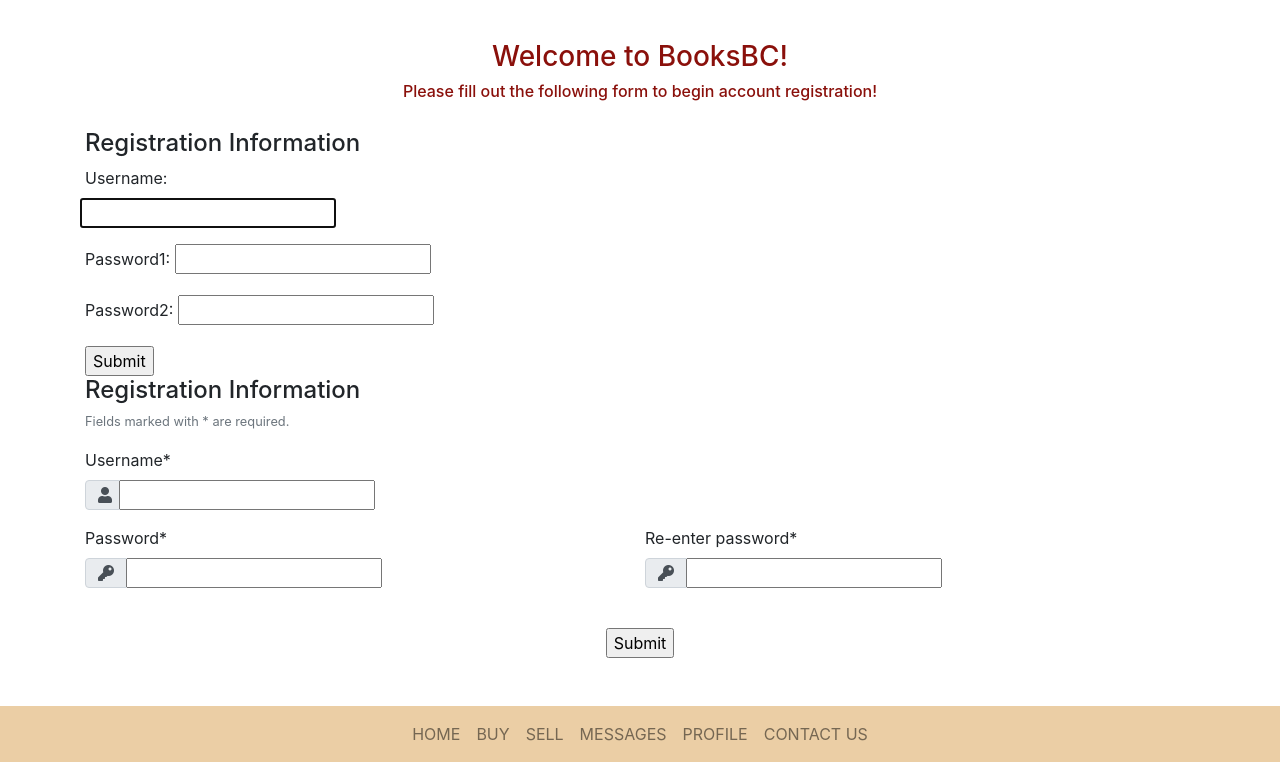
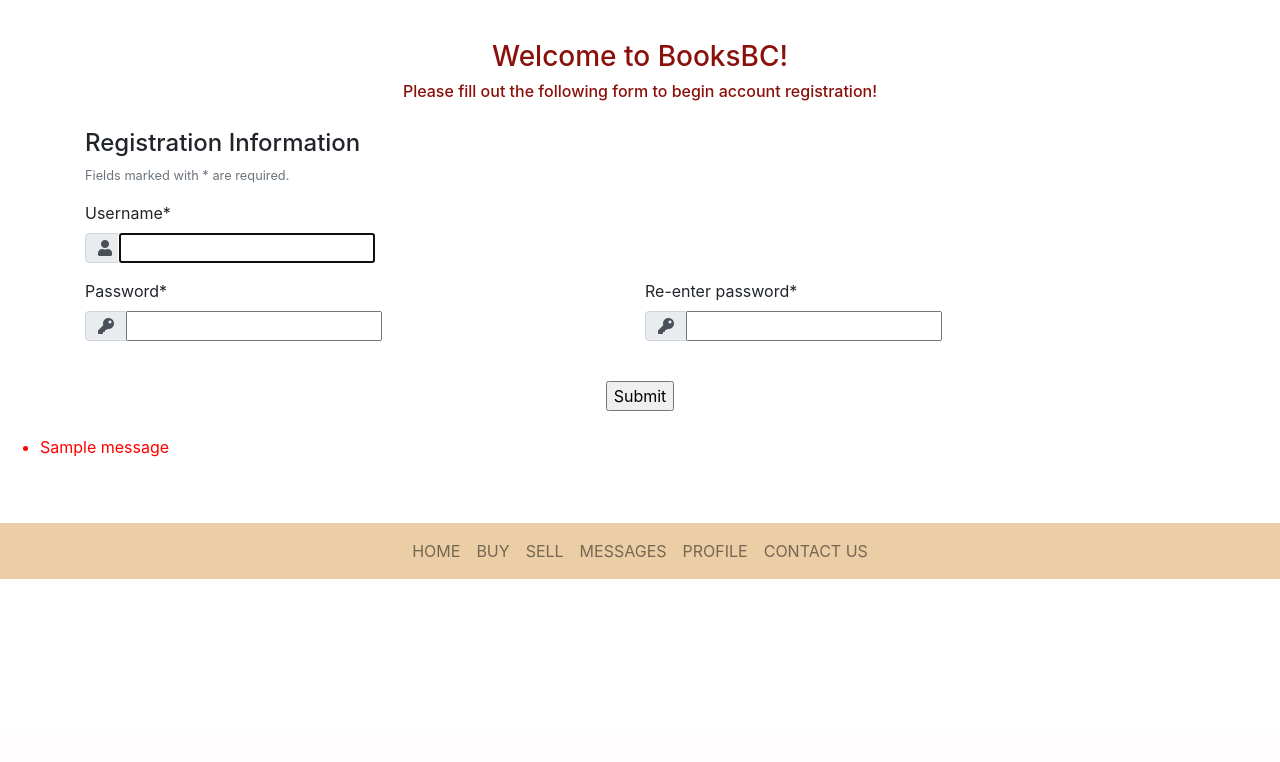
Before and after one commit to DavidReps/BooksBC, a Django app: page /register/ in a window 1280 px wide. Shown: the part 71-833 px from the top of the page. After the commit the page ends 650 px from the top, so only its background shows below. Run offline with Django 3.2, Linux system fonts and the light colour scheme; one stand-in notice (Sample message) is shown; some libraries are stand-ins or nearby versions.

Commit message:
make sure user registers with bc email

```diff
--- a/accounts/templates/accounts/register.html
+++ b/accounts/templates/accounts/register.html
@@ -77,13 +77,13 @@
         </div>
         <div class="container">
             <div class="mt-1 justify-content-center" id="signup">
-                <h4 class="text-md-left text-center">Registration Information</h4>
+                <!-- <h4 class="text-md-left text-center">Registration Information</h4>
                 <form action="/register/" method="post">
                     {% csrf_token %}
                     {{ form.as_p }}
                     <input type="submit" value="Submit">
-                </form>
-                <form method="post">
+                </form> -->
+                <form action="/register/" method="post">
                     {% csrf_token %}
                     <h4 class="text-md-left text-center">Registration Information</h4>
 
@@ -156,6 +156,17 @@
                 </form>
             </div>
         </div>
+
+        <br>
+        <div>
+            {% if messages %}
+            <ul class="messages" style="color: red;">
+            {% for message in messages %}
+            <li{% if message.tags %} class="{{ message.tags }}"{% endif %}>{{ message }}</li>
+            {% endfor %}
+            </ul>
+            {% endif %}
+        </div>
     </section>
 
     <nav class="navbar navbar-light text-center" style="background-color: #ebcea5;">
--- a/accounts/views.py
+++ b/accounts/views.py
@@ -5,6 +5,7 @@ from .forms import RegistrationForm, ClientCreationForm, BookSellerForm
 from .models import *
 from django.contrib.auth import authenticate, login, logout
 from django.db.models import Q
+from django.contrib import messages
 
 #edit
 def register(request):
@@ -15,6 +16,11 @@ def register(request):
 
         # check whether it's valid:
         if form.is_valid():
+            email = request.POST.get('username')
+            if "bc.edu" not in email:
+                messages.error(request, 'ERROR: Please use a valid BC email address')
+                return render(request, 'accounts/register.html', {'form': form})
+
             user = form.save()
 
             # process the data in form.cleaned_data as required
```
Also changed, not shown: db.sqlite3.
